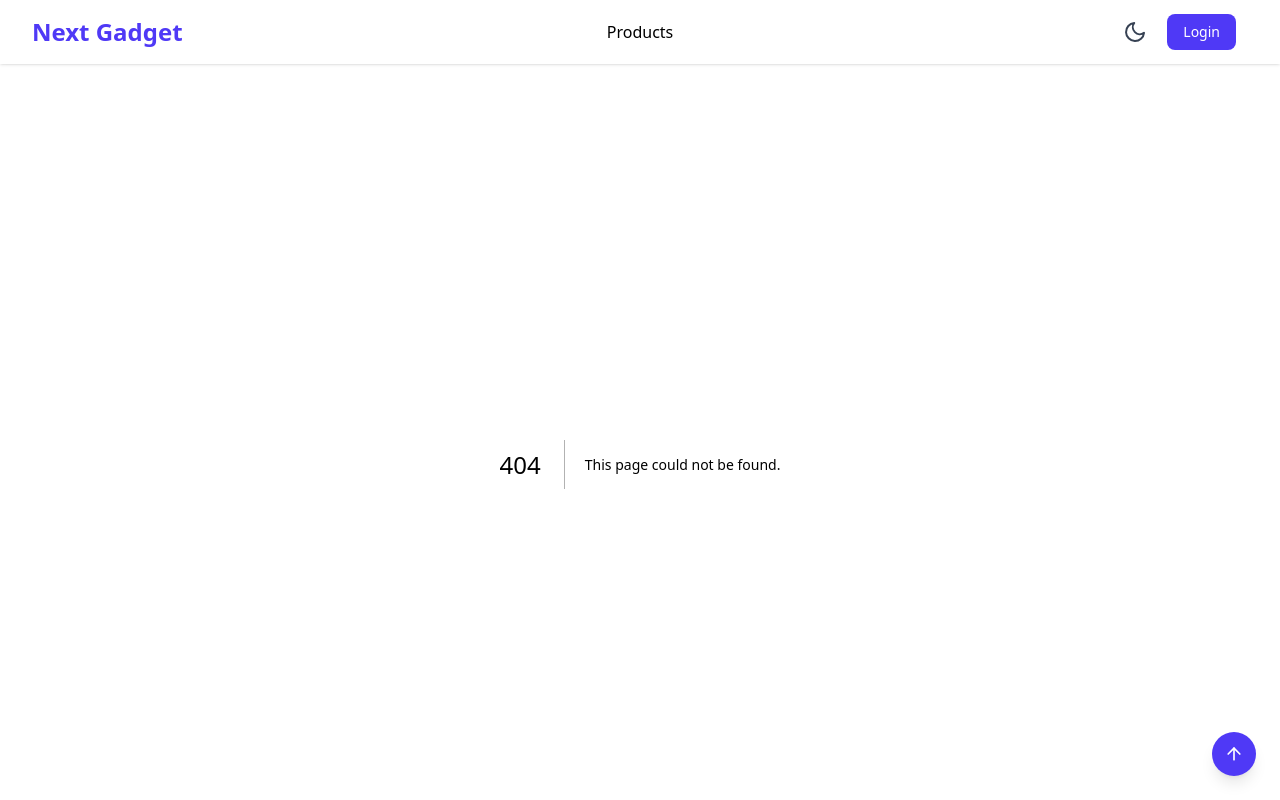
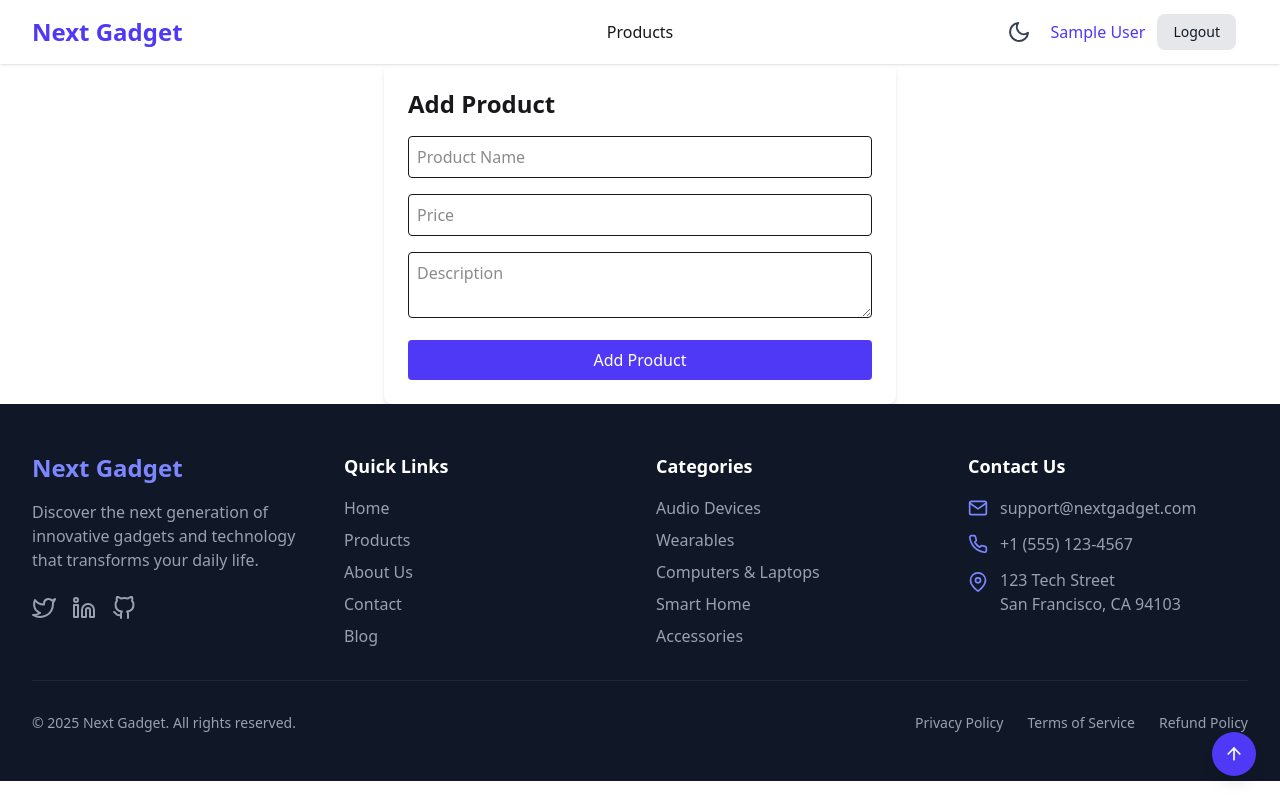
Before and after one commit to fuadhasan05/next-gadget, a Next.js app: page /dashboard/add-product in a window 1280 px wide. Before the commit this address had no page. Shown: the top 800 px of the page. Built offline with nearby package versions, Linux system fonts and the light colour scheme; no server answers; sample sign-in values are in the browser's storage.

Commit message:
created add product page

```diff
--- a/package.json
+++ b/package.json
@@ -16,6 +16,7 @@
     "next-themes": "^0.4.6",
     "react": "19.1.0",
     "react-dom": "19.1.0",
+    "react-hot-toast": "^2.6.0",
     "react-icons": "^5.5.0"
   },
   "devDependencies": {
--- /dev/null
+++ b/src/app/api/products/route.js
@@ -0,0 +1,35 @@
+import dbConnect, { collectionNameObj } from "@/lib/dbConnect";
+
+export async function POST(req) {
+  try {
+    const body = await req.json();
+    const { name, price, description } = body;
+
+    if (!name || !price) {
+      return new Response(
+        JSON.stringify({ message: "Name and price are required" }),
+        { status: 400 }
+      );
+    }
+
+    const productsCollection = await dbConnect(
+      collectionNameObj.productsCollection
+    );
+
+    const result = await productsCollection.insertOne({
+      name,
+      price: parseFloat(price),
+      description,
+      createdAt: new Date(),
+    });
+
+    return new Response(JSON.stringify({ success: true, result }), {
+      status: 201,
+    });
+  } catch (error) {
+    console.error(error);
+    return new Response(JSON.stringify({ message: "Error adding product" }), {
+      status: 500,
+    });
+  }
+}
--- /dev/null
+++ b/src/app/dashboard/add-product/page.jsx
@@ -0,0 +1,90 @@
+"use client";
+import { useSession } from "next-auth/react";
+import { redirect } from "next/navigation";
+import { useState } from "react";
+
+export default function AddProductPage() {
+  const { data: session, status } = useSession();
+  const [loading, setLoading] = useState(false);
+  const [form, setForm] = useState({
+    name: "",
+    price: "",
+    description: "",
+  });
+
+  // If not logged in → redirect
+  if (status === "loading") return <p className="p-4">Loading...</p>;
+  if (!session) redirect("/login");
+
+  // Handle input
+  const handleChange = (e) => {
+    setForm({ ...form, [e.target.name]: e.target.value });
+  };
+
+  // Submit form
+  const handleSubmit = async (e) => {
+    e.preventDefault();
+    setLoading(true);
+
+    try {
+      const res = await fetch("/api/products", {
+        method: "POST",
+        headers: { "Content-Type": "application/json" },
+        body: JSON.stringify(form),
+      });
+
+      if (res.ok) {
+        alert("Product added successfully!");
+        setForm({ name: "", price: "", description: "" });
+      } else {
+        const error = await res.json();
+        alert(error.message || "Failed to add product");
+      }
+    } catch (err) {
+      console.error(err);
+      alert("Something went wrong");
+    } finally {
+      setLoading(false);
+    }
+  };
+
+  return (
+    <div className="max-w-lg mx-auto p-6 bg-white shadow-md rounded-lg">
+      <h1 className="text-2xl font-bold mb-4">Add Product</h1>
+      <form onSubmit={handleSubmit} className="space-y-4">
+        <input
+          type="text"
+          name="name"
+          placeholder="Product Name"
+          value={form.name}
+          onChange={handleChange}
+          className="w-full p-2 border rounded"
+          required
+        />
+        <input
+          type="number"
+          name="price"
+          placeholder="Price"
+          value={form.price}
+          onChange={handleChange}
+          className="w-full p-2 border rounded"
+          required
+        />
+        <textarea
+          name="description"
+          placeholder="Description"
+          value={form.description}
+          onChange={handleChange}
+          className="w-full p-2 border rounded"
+        />
+        <button
+          type="submit"
+          disabled={loading}
+          className="w-full bg-indigo-600 text-white py-2 rounded hover:bg-indigo-700"
+        >
+          {loading ? "Adding..." : "Add Product"}
+        </button>
+      </form>
+    </div>
+  );
+}
--- a/src/components/Navbar.jsx
+++ b/src/components/Navbar.jsx
@@ -2,16 +2,17 @@
 import Link from "next/link";
 import React, { useEffect, useState } from "react";
 import { useTheme } from "next-themes";
-import { FiSun, FiMoon } from "react-icons/fi";
+import { FiSun, FiMoon, FiMenu } from "react-icons/fi";
 import Button from "./ui/Button";
-import { FiMenu } from "react-icons/fi";
+import { useSession, signOut } from "next-auth/react";
 
 export default function Navbar() {
   const { theme, setTheme } = useTheme();
   const [mounted, setMounted] = useState(false);
+  const { data: session } = useSession();
 
   useEffect(() => setMounted(true), []);
-  if (!mounted) return null; // avoid hydration mismatch
+  if (!mounted) return null;
 
   return (
     <div className="bg-base-100 w-full top-0 z-50 sticky shadow-sm">
@@ -25,9 +26,9 @@ export default function Navbar() {
           </Link>
         </div>
 
-        {/* Center (Desktop Menu) */}
+        {/* Center */}
         <div className="navbar-center hidden lg:flex">
-          <ul className="">
+          <ul className="flex gap-4">
             <li>
               <Link
                 href="/products"
@@ -52,12 +53,28 @@ export default function Navbar() {
               <FiSun className="h-6 w-6 text-yellow-400" />
             )}
           </button>
-          <div className="hidden lg:block">
+
+          {/* Auth Buttons */}
+          <div className="hidden lg:flex items-center gap-3">
+            {session ? (
+              <>
+                {/* Show user name/email clickable → add-product */}
+                <Link href="/dashboard/add-product">
+                  <span className="cursor-pointer font-medium text-indigo-600 dark:text-indigo-300 hover:underline">
+                    {session.user?.name || session.user?.email}
+                  </span>
+                </Link>
+                <Button variant="secondary" onClick={() => signOut()}>
+                  Logout
+                </Button>
+              </>
+            ) : (
               <Link href="/login">
-              {" "}
                 <Button variant="primary">Login</Button>
               </Link>
+            )}
           </div>
+
           {/* Mobile Dropdown */}
           <div className="dropdown dropdown-left">
             <label tabIndex={0} className="btn btn-ghost lg:hidden">
@@ -69,9 +86,22 @@ export default function Navbar() {
             >
               <li>
                 <Link href="/products">Products</Link>
+              </li>
+              {session && (
+                <li>
+                  <Link href="/dashboard/add-product">
+                    {session.user?.name || session.user?.email}
+                  </Link>
+                </li>
+              )}
+              <li>
+                {session ? (
+                  <button onClick={() => signOut()}>Logout</button>
+                ) : (
                   <Link href="/login">
                     <Button variant="primary">Login</Button>
                   </Link>
+                )}
               </li>
             </ul>
           </div>
--- a/src/lib/dbConnect.js
+++ b/src/lib/dbConnect.js
@@ -1,4 +1,11 @@
 import { MongoClient, ServerApiVersion } from "mongodb";
+
+if (!process.env.MONGODB_URI) {
+  throw new Error("❌ Please add MONGODB_URI to your environment variables");
+}
+if (!process.env.DB_NAME) {
+  throw new Error("❌ Please add DB_NAME to your environment variables");
+}
 
 const uri = process.env.MONGODB_URI;
 const client = new MongoClient(uri, {
@@ -10,8 +17,8 @@ const client = new MongoClient(uri, {
 });
 
 export const collectionNameObj = {
-  productsCollection: "products"
-}
+  productsCollection: "products",
+};
 
 // ensure single connection reuse in dev/hot reload
 let clientPromise;
```
Also changed, not shown: 1 other file (tests, documents, lock files or other folders). Lines whose indentation alone changed are shown as unchanged.
